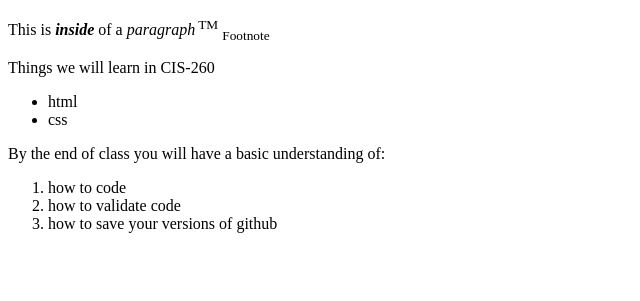
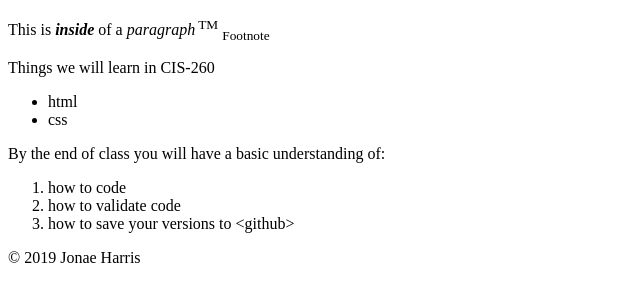
Before and after one commit to jharris413/assignment1, a plain HTML site: page index.html in a window 1280 px wide. Shown: the part 147-448 px from the top of the page, without its empty margins (0-640 px from the left). Drawn offline with Linux system fonts and the light colour scheme.

Commit message:
added special character codes

```diff
--- a/index.html
+++ b/index.html
@@ -19,8 +19,10 @@
         <ol>
             <li>how to code</li>
             <li>how to validate code</li>
-            <li>how to save your versions of github</li>
+            <li>how to save your versions to &lt;github&gt;</li>
+
         </ol>
+        <p> &copy; 2019 Jonae Harris</p>
 
 
 
```
